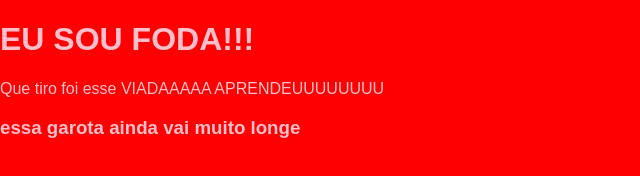
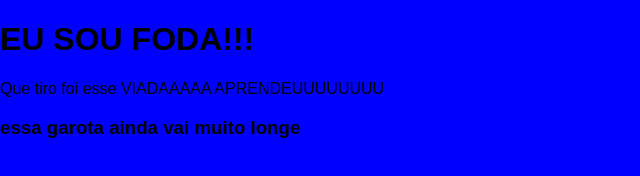
Before and after one commit to isa490/clone, a plain HTML site: page index.html in a window 1280 px wide. Shown: the whole page, without its empty margins (0-640 px from the left). Drawn offline with Linux system fonts and the light colour scheme.

Commit message:
salvar alterações

```diff
--- a/style.css
+++ b/style.css
@@ -1,7 +1,6 @@
 body{
-    background-color: red;
+    background-color: blue;
     font-family: Arial, sans-serif;
     margin: 0;
     padding: 0;
-    color: pink;
 }
```
